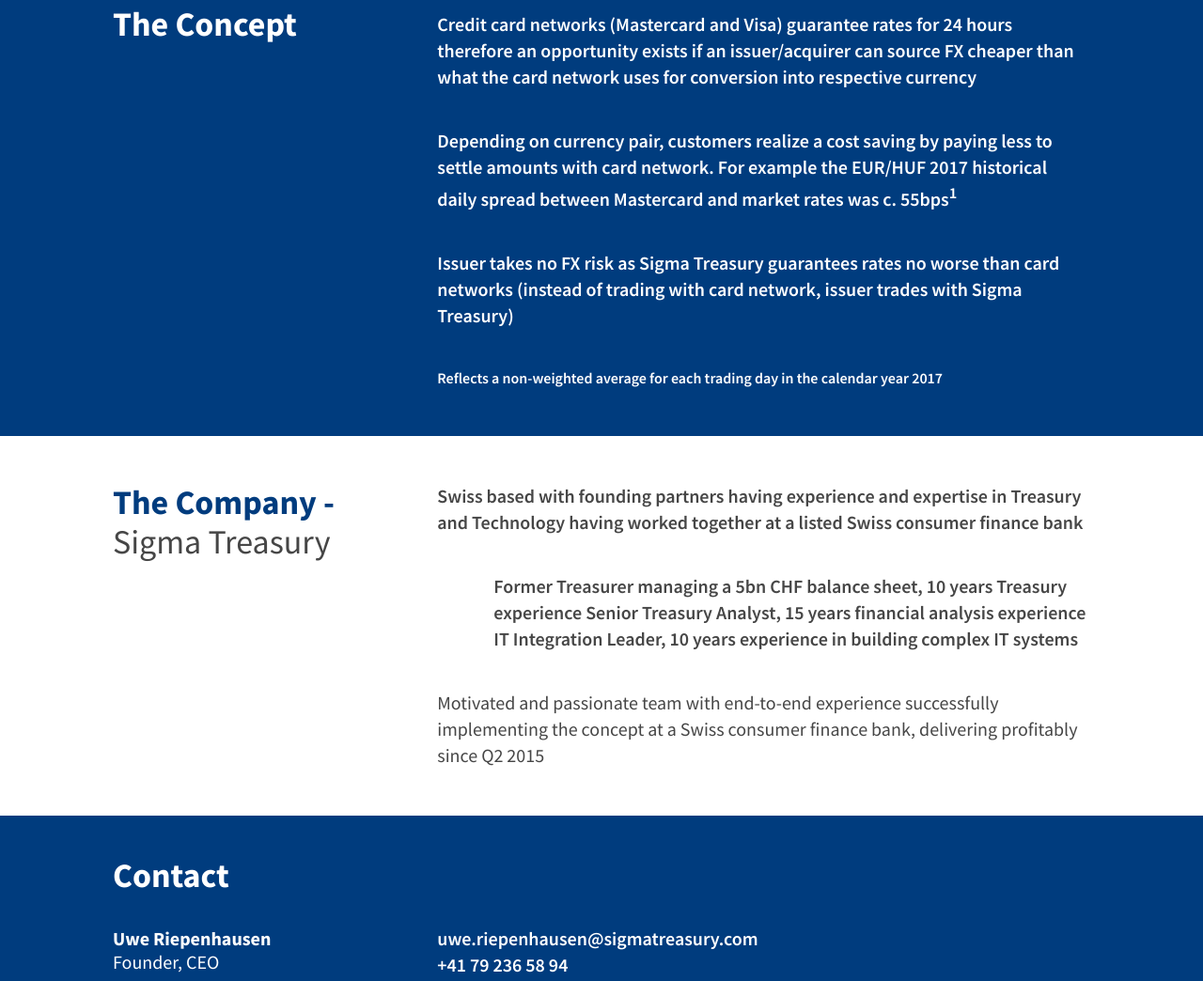
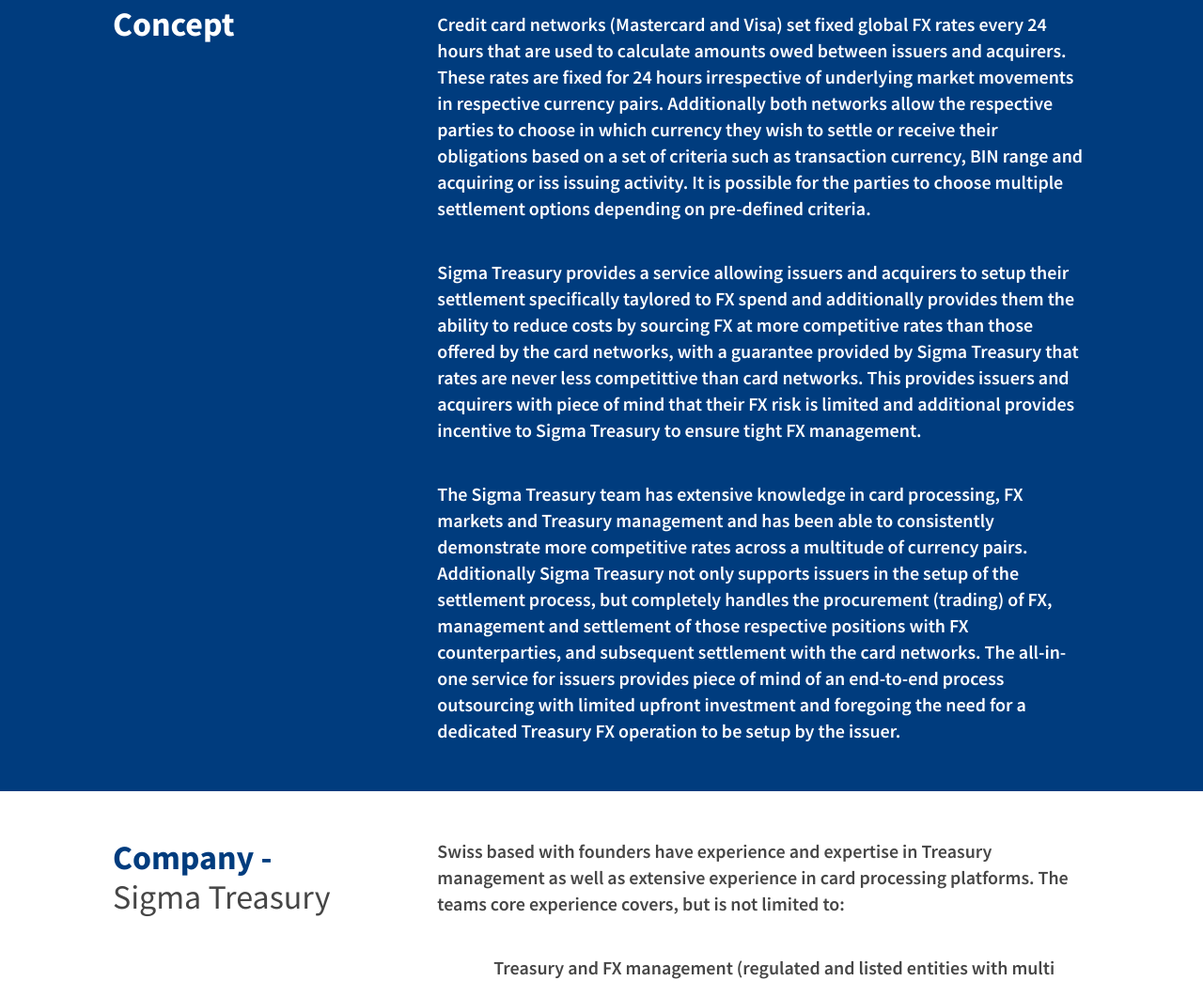
Before and after one commit to SigmaTreasury/web, a plain HTML site: page index.html in a window 1280 px wide. Shown: the part 700-1744 px from the top of the page at 94% size. Drawn offline with Linux system fonts and the light colour scheme.

Commit message:
Update index.html

```diff
--- a/index.html
+++ b/index.html
@@ -33,10 +33,10 @@
                     <a href="#home">Home</a>
                 </li>
                 <li>
-                    <a href="#the-concept">The Concept</a>
+                    <a href="#the-concept">Concept</a>
                 </li>
                 <li>
-                    <a href="#the-company">The Company</a>
+                    <a href="#the-company">Company</a>
                 </li>
                 <li>
                     <a href="#the-contact">Contact</a>
@@ -65,8 +65,8 @@
         <div class="wrapper center">
             <div class="text">
                 <p>
-                    Sigma Treasury manages FX risk arising from international card spend.
-                    It offers better exchange rates than Mastercard or Visa for both issuers and acquirers when settling card transactions in foreign currencies.
+                    Sigma Treasury manages FX risk for card issuers arising from international spend.
+                    It offers more comepetitive exchange rates than Mastercard or Visa for both issuers and acquirers when settling card transactions in foreign currencies.
                 </p>
             </div>
         </div>
@@ -76,22 +76,25 @@
         <div class="center">
             <div class="wrapper flex">
                 <div class="left">
-                    <h2>The Concept</h2>
+                    <h2>Concept</h2>
                 </div>
                 <div class="right">
                     <p>
-                        Credit card networks (Mastercard and Visa) guarantee rates for 24 hours therefore an opportunity exists
-                        if an issuer/acquirer can source FX cheaper than what the card network uses for conversion into respective currency
+                        Credit card networks (Mastercard and Visa) set fixed global FX rates every 24 hours that are used to calculate amounts owed between issuers and acquirers.
+			These rates are fixed for 24 hours irrespective of underlying market movements in respective currency pairs. Additionally both networks allow the respective parties
+			to choose in which currency they wish to settle or receive their obligations based on a set of criteria such as transaction currency, BIN range and acquiring or iss
+			issuing activity. It is possible for the parties to choose multiple settlement options depending on pre-defined criteria.
                     </p>
                     <p>
-                        Depending on currency pair, customers realize a cost saving by paying less to settle amounts with card network.
-                        For example the EUR/HUF 2017 historical daily spread between Mastercard and market rates was c. 55bps<sup>1</sup>
+                        Sigma Treasury provides a service allowing issuers and acquirers to setup their settlement specifically taylored to FX spend and additionally provides them the ability
+			to reduce costs by sourcing FX at more competitive rates than those offered by the card networks, with a guarantee provided by Sigma Treasury that rates are never less competittive
+			than card networks. This provides issuers and acquirers with piece of mind that their FX risk is limited and additional provides incentive to Sigma Treasury to ensure tight FX management.
                     </p>
                     <p>
-                        Issuer takes no FX risk as Sigma Treasury guarantees rates no worse than card networks (instead of trading with card network, issuer trades with Sigma Treasury)
-                    </p>
-                    <p class="small">
-                        Reflects a non-weighted average for each trading day in the calendar year 2017
+                        The Sigma Treasury team has extensive knowledge in card processing, FX markets and Treasury management and has been able to consistently demonstrate more competitive rates across a multitude of currency pairs.
+			Additionally Sigma Treasury not only supports issuers in the setup of the settlement process, but completely handles the procurement (trading) of FX, management and settlement of those respective positions with FX counterparties,
+			     and subsequent settlement with the card networks. The all-in-one service for issuers provides piece of mind of an end-to-end process outsourcing with limited upfront investment and foregoing the need for a dedicated
+			    Treasury FX operation to be setup by the issuer.
                     </p>
                 </div>
             </div>
@@ -103,20 +106,22 @@
             <div class="wrapper flex">
                 <div class="left">
                     <h2>
-                        The Company - <br>
+                        Company - <br>
                         <span>Sigma Treasury</span>
                     </h2>
                 </div>
                 <div class="right">
                     <p>
-                        Swiss based with founding partners having experience and expertise in Treasury and Technology having worked together at a listed Swiss consumer finance bank
+                        Swiss based with founders have experience and expertise in Treasury management as well as extensive experience in card processing platforms. The teams
+			    core experience covers, but is not limited to:
                     </p>
                     <p class="indent">
-                        Former Treasurer managing a 5bn CHF balance sheet, 10 years Treasury experience Senior Treasury Analyst,
-                        15 years financial analysis experience IT Integration Leader, 10 years experience in building complex IT systems
+                        Treasury and FX management (regulated and listed entities with multi billion USD balance sheets)
+			FX trading (execution as well as post trade processing)
+			Core card processing platforms and complex IT integrations
                     </p>
                     <p class="normal">
-                        Motivated and passionate team with end-to-end experience successfully implementing the concept at a Swiss consumer finance bank, delivering profitably since Q2 2015
+                        Motivated and passionate team with end-to-end experience who have successfully implemented the concept at a leading Swiss consumer finance player in 2015.
                     </p>
                 </div>
             </div>
@@ -132,17 +137,15 @@
                 <div class="left">
                     <h2>Contact</h2>
                     <p>
-                        <strong>Uwe Riepenhausen</strong> <br>
-                        Founder, CEO
+                        <strong>Information & Sales</strong> <br>
                     </p>
                 </div>
                 <div class="right">
                     <p>
-                        uwe.riepenhausen@sigmatreasury.com <br>
-                        +41 79 236 58 94
+                        info@sigmatreasury.com <br>
                     </p>
                     <p>
-                        Dörflistrasse 5, 8942 Oberrieden, <br>
+                        8942 Oberrieden, <br>
                         Switzerland
                     </p>
                     <p class="social">
```
